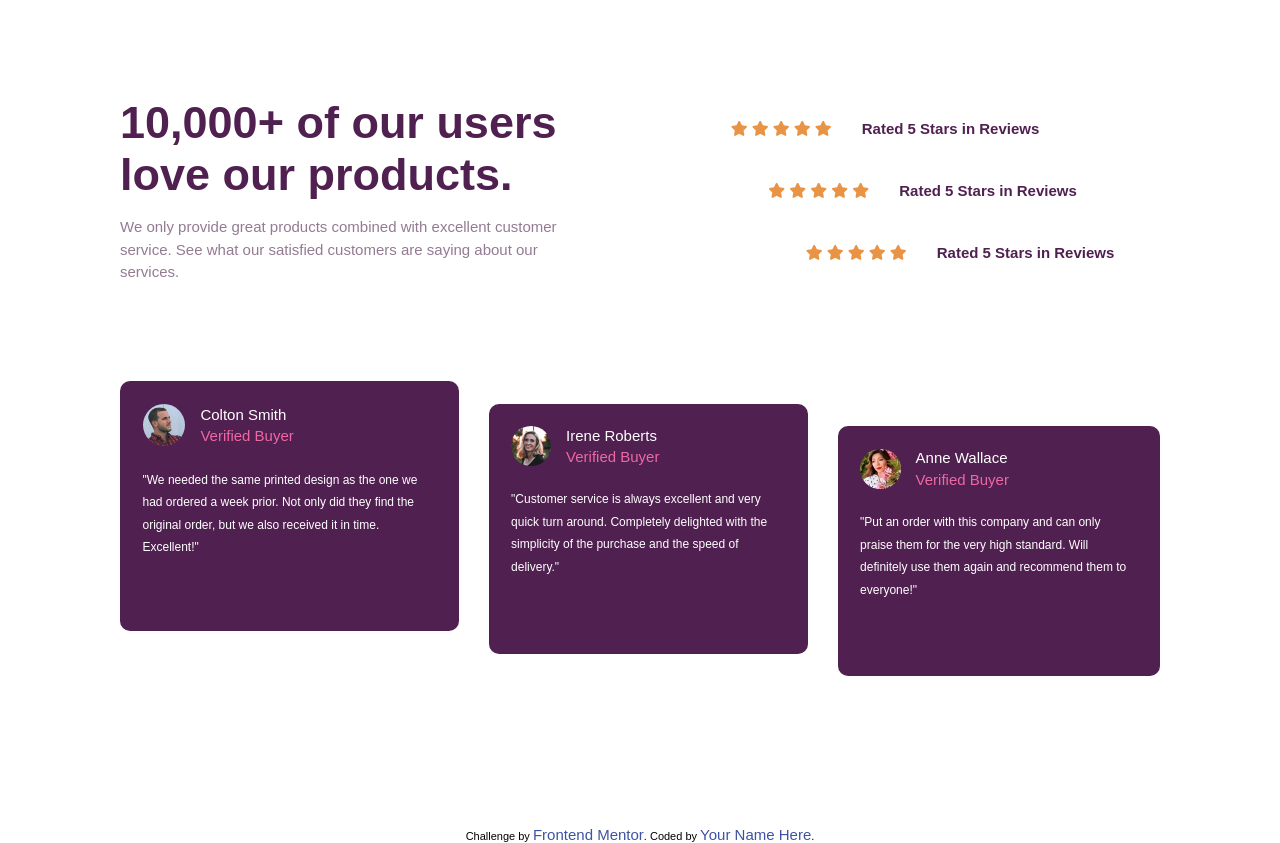
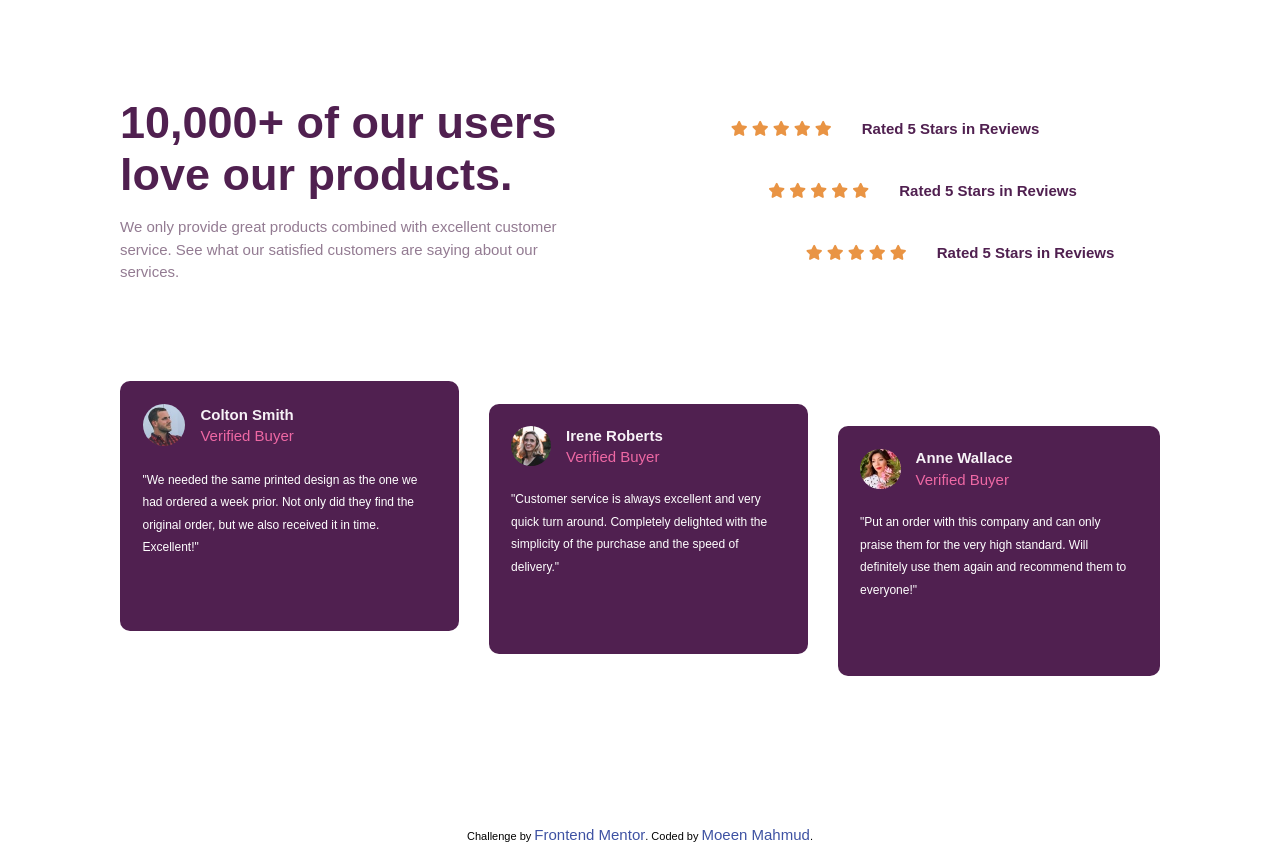
Before and after one commit to moeen-mahmud/social-proof-section, a plain HTML site: page index.html in a window 1280 px wide. Drawn offline with Linux system fonts and the light colour scheme.

Commit message:
revision-two

```diff
--- a/index.html
+++ b/index.html
@@ -138,7 +138,7 @@
         Challenge by
         <a href="https://www.frontendmentor.io?ref=challenge" target="_blank"
           >Frontend Mentor</a
-        >. Coded by <a href="#">Your Name Here</a>.
+        >. Coded by <a href="#" target="_blank">Moeen Mahmud</a>.
       </div>
     </footer>
     <!-- Fontawesome CDN -->
--- a/styles/style.css
+++ b/styles/style.css
@@ -107,8 +107,8 @@
 }
 
 .card--info .profile--name {
-  color: var(--neutral-white);
-  font-weight: 500;
+  color: var(--neutral-light-grayish-magenta);
+  font-weight: 700;
   margin-bottom: 0.3rem;
 }
 
```
Also changed, not shown: screenshot/ss-social-proof-section.png (added).
